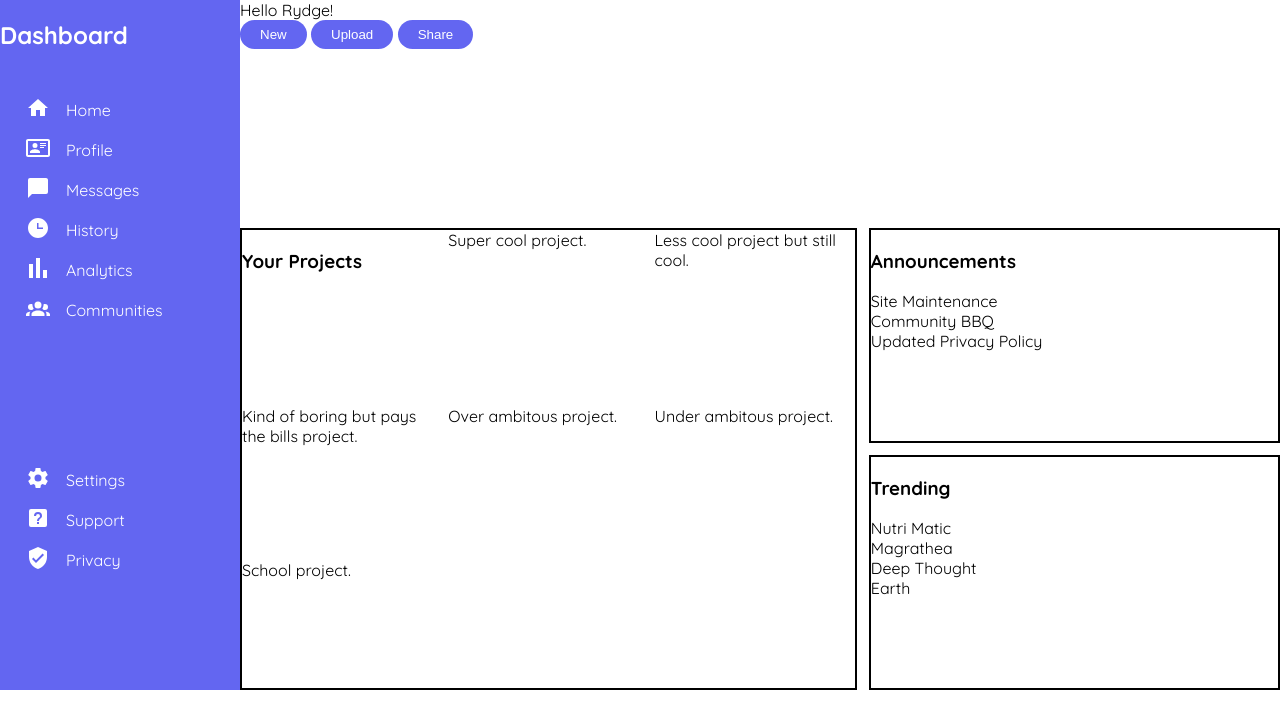
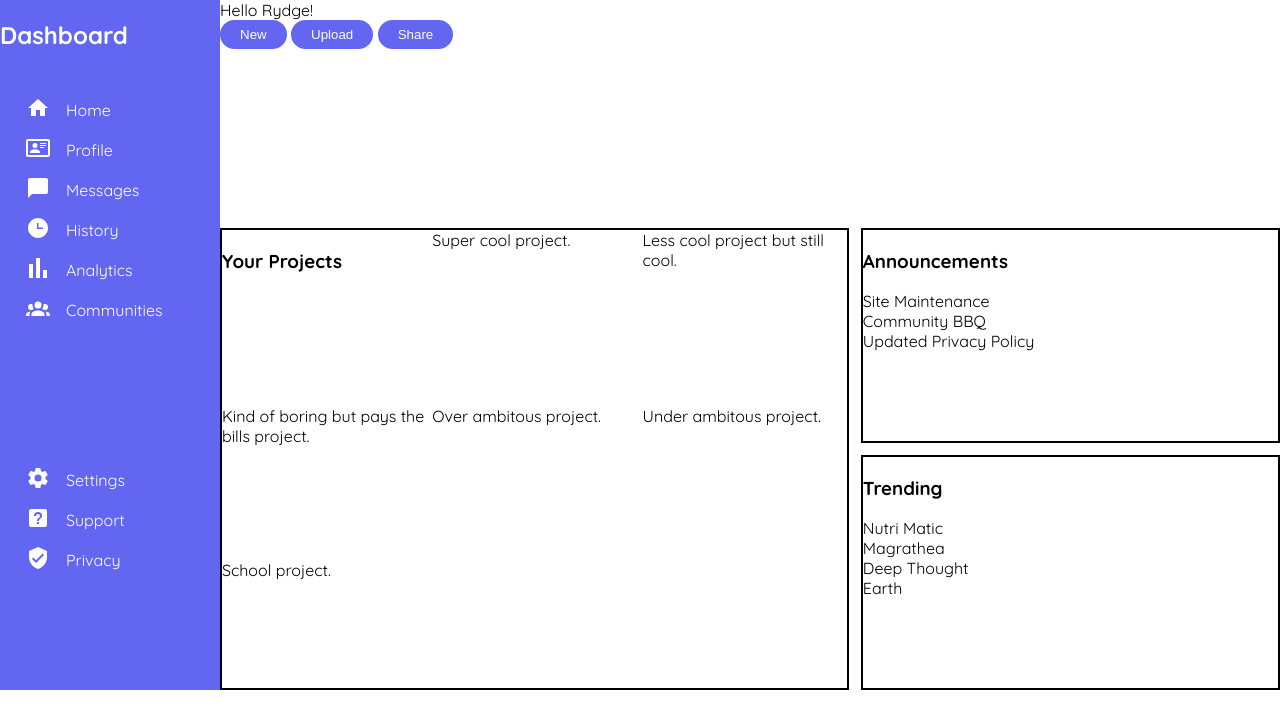
Before and after one commit to rydge-rivard/admin-dashboard, a plain HTML site: page index.html in a window 1280 px wide. Drawn offline with Linux system fonts and the light colour scheme.

Commit message:
Reduce 1st column size by 20px.

```diff
--- a/style.css
+++ b/style.css
@@ -10,7 +10,7 @@ body {
 
 .container {
     display: grid;
-    grid-template-columns: 240px 4fr;
+    grid-template-columns: 220px 4fr;
 }
 
 .sidebar {
```
